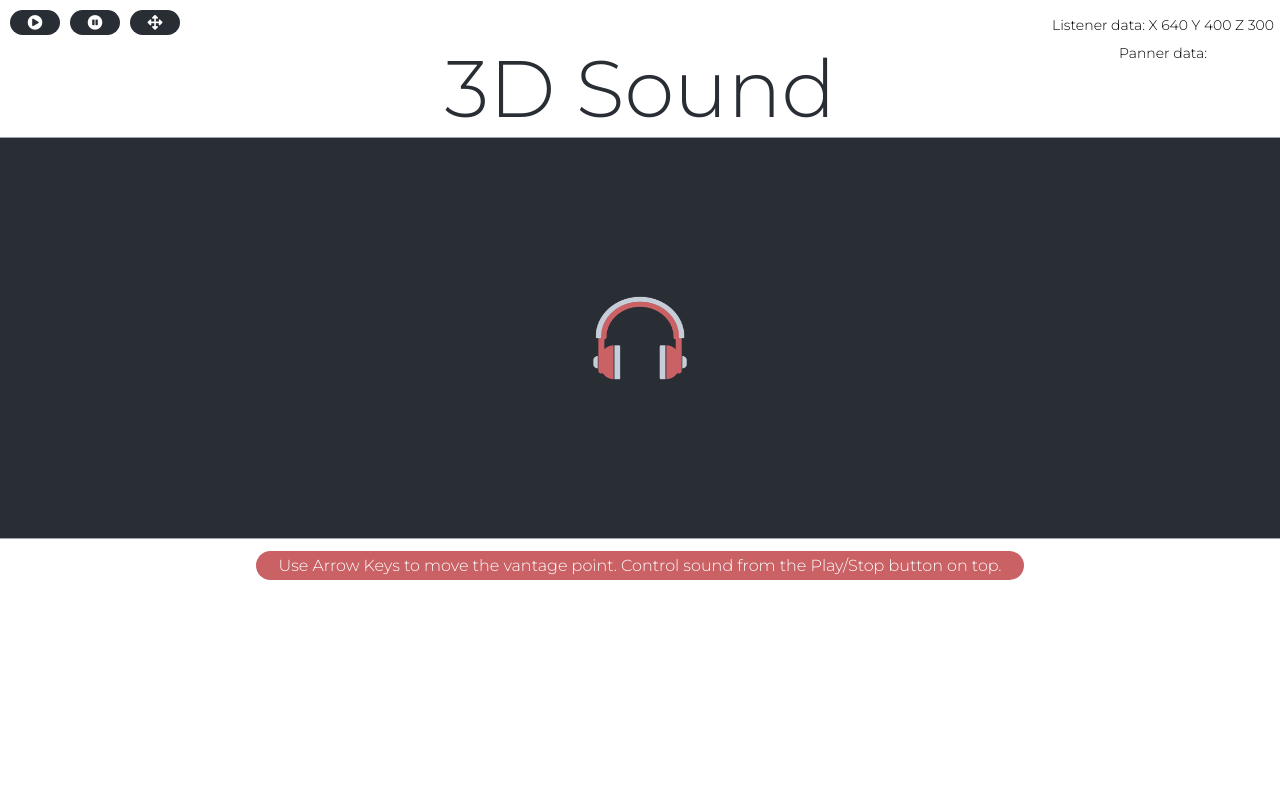
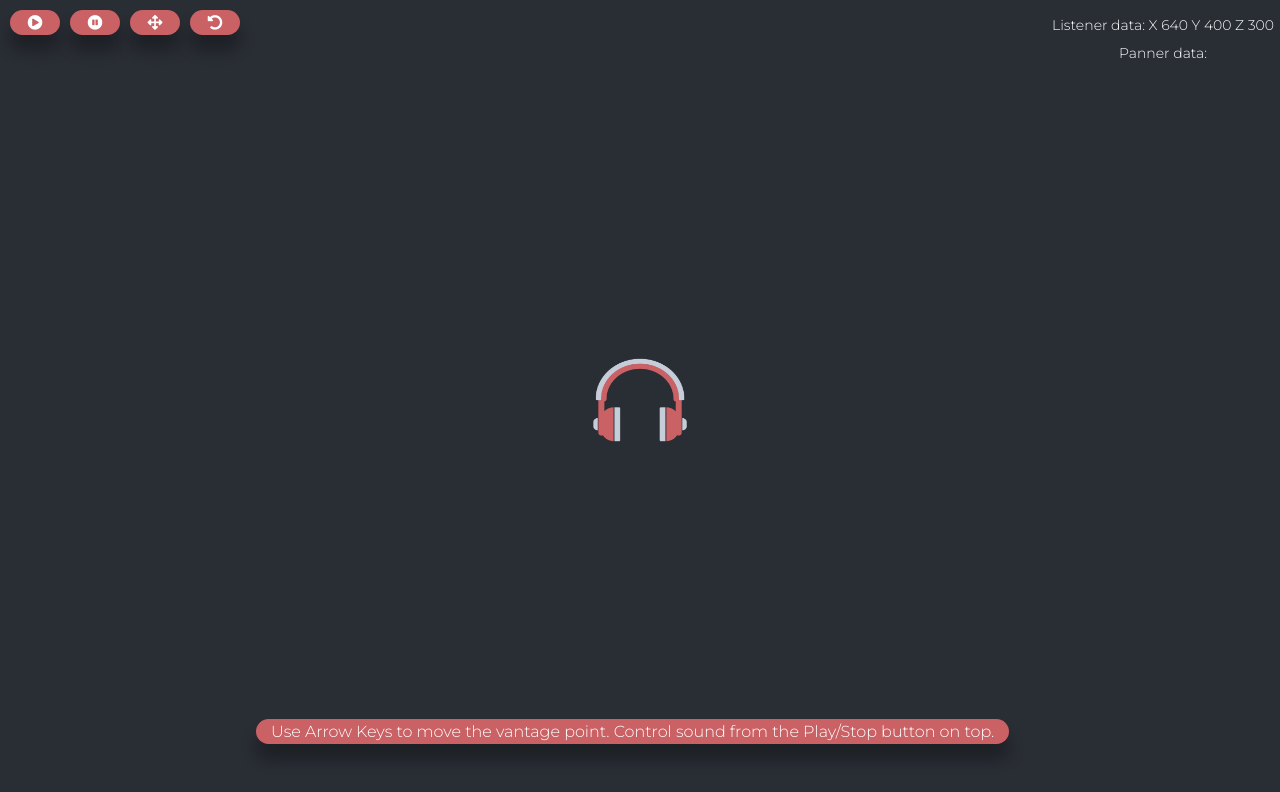
Before and after one commit to yagrawl/3DSound, a plain HTML site: page index.html in a window 1280 px wide. Drawn offline with Linux system fonts and the light colour scheme.

Commit message:
revamped frontend

```diff
--- a/index.html
+++ b/index.html
@@ -16,11 +16,12 @@
   </head>
 
   <body onkeydown='getKeyAndMove(event)'>
-    <h1>3D Sound</h1>
-
-    <button class="play"><i class="fas fa-play-circle"></i></button>
-    <button class="stop"><i class="fas fa-pause-circle"></i></button>
-    <button class="sweep"><i class="fas fa-arrows-alt"></i></button>
+    <div class="button-panel">
+      <button class="play"><i class="fas fa-play-circle"></i></button>
+      <button class="stop"><i class="fas fa-pause-circle"></i></button>
+      <button class="sweep"><i class="fas fa-arrows-alt"></i></button>
+      <button class="back"><i class="fas fa-undo-alt"></i></button>
+    </div>
 
     <p class="listener-data">Listener data:</p>
     <p class="panner-data">Panner data:</p>
@@ -33,9 +34,7 @@
         </div>
       </div>
     </section>
-    <div class="directions-div">
       <p class="instruction">Use Arrow Keys to move the vantage point. Control sound from the Play/Stop button on top.</p>
-    </div>
   </body>
 <script src="script/main.js"></script>
 </html>
--- a/script/main.js
+++ b/script/main.js
@@ -48,6 +48,7 @@ var source;
 var play = document.querySelector('.play');
 var stop = document.querySelector('.stop');
 var sweep = document.querySelector('.sweep');
+var back = document.querySelector('.back');
 
 var boomBox = document.querySelector('.boom-box');
 
--- a/style/main.css
+++ b/style/main.css
@@ -25,7 +25,7 @@ p {
 /* button styling and positioning */
 
 button {
-    background-color: #292D34;
+    background-color: #C96165;
     text-align: center;
     color: white;
     border: none;
@@ -38,6 +38,7 @@ button {
     padding: .5rem;
     border-radius: 20px;
     position: absolute;
+		box-shadow: 0 15px 15px rgba(0,0,0,0.3);
 }
 
 button:hover, button:focus {
@@ -46,6 +47,11 @@ button:hover, button:focus {
 
 button:active {
   box-shadow: inset 0px 0px 10px rgba(0,0,0,0.7);
+}
+
+.button-panel {
+	position: absolute;
+	z-index: 1;
 }
 
 .play {
@@ -63,29 +69,9 @@ button:active {
 	left: 130px;
 }
 
-.left {
-  top: 44px;
-  right: 64px;
-  background: url(../icons/left.svg) no-repeat center, linear-gradient(to bottom,  #0088cc 0%,#0055cc 100%);
-
-}
-
-.right {
-  top: 44px;
-  right: 2px;
-  background: url(../icons/right.svg) no-repeat center, linear-gradient(to bottom,  #0088cc 0%,#0055cc 100%);
-}
-
-.zoom-in {
-  top: 2px;
-  right: 31px;
-  background: url(../icons/zoom-in.svg) no-repeat center, linear-gradient(to bottom,  #0088cc 0%,#0055cc 100%);
-}
-
-.zoom-out {
-  top: 86px;
-  right: 31px;
-  background: url(../icons/zoom-out.svg) no-repeat center, linear-gradient(to bottom,  #0088cc 0%,#0055cc 100%);
+.back {
+	top: 10px;
+	left: 190px;
 }
 
 .move {
@@ -95,14 +81,18 @@ button:active {
 }
 
 /* setting up the room of metal */
-
 .room {
-	border-top: 1px solid #9DA5B4;
-	border-bottom: 1px solid #9DA5B4;
-  background-color: #292D34;
-	height: 400px;
-	width: 100%;
-	position: relative;
+    position: relative;
+    display: table;
+    width: 100vw;
+    min-width: 600px;
+    height: 100vh;
+    -webkit-background-size: cover;
+    -moz-background-size: cover;
+    background-size: cover;
+    -o-background-size: cover;
+		background-color: #292D34;
+    margin: auto;
 }
 
 .flex-wrapper {
@@ -148,23 +138,22 @@ button:active {
 	to { transform: scaleY(1.07);}
 }
 
-.directions-div {
-	background-color: #C96165;
-	margin-left: 20%;
-	margin-right: 20%;
-	text-align: center;
-	border-radius: 20px;
-}
-
 .instruction {
   font-family: 'Montserrat', sans-serif;
   font-weight: 100;
   font-size: 16px;
+	background-color: #C96165;
   color: white;
-	margin-top: 12px;
-	margin-bottom: 2px;
-	padding-top: 5px;
-	padding-bottom: 5px;
+	position: absolute;
+	bottom: 5%;
+	padding-top: 3px;
+	padding-bottom: 3px;
+	padding-left: 15px;
+	padding-right: 15px;
+	border-radius: 15px;
+	margin-left: 20%;
+	margin-right: 20%;
+	box-shadow: 0 15px 15px rgba(0,0,0,0.3);
 }
 
 /* position data outputs */
@@ -174,6 +163,8 @@ button:active {
   font-weight: 100;
   width: 230px;
   position: absolute;
+	z-index: 1;
+	color: white;
   right: 2px;
 }
 
```
